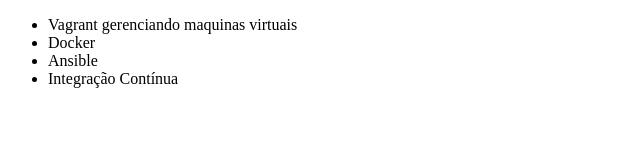
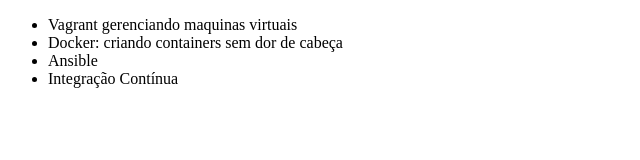
Before and after one commit to Luiz-FelipeDev/git---alura-, a plain HTML site: page index.html in a window 1280 px wide. Shown: the whole page, without its empty margins (0-640 px from the left). Drawn offline with Linux system fonts and the light colour scheme.

Commit message:
renomando docker

```diff
--- a/index.html
+++ b/index.html
@@ -7,7 +7,7 @@
 <body>
     <ul>
         <li>Vagrant gerenciando maquinas virtuais</li>
-        <li>Docker</li>
+        <li>Docker: criando containers sem dor de cabeça </li>
         <li>Ansible</li>
         <li>Integração Contínua</li>
     </ul>
```
